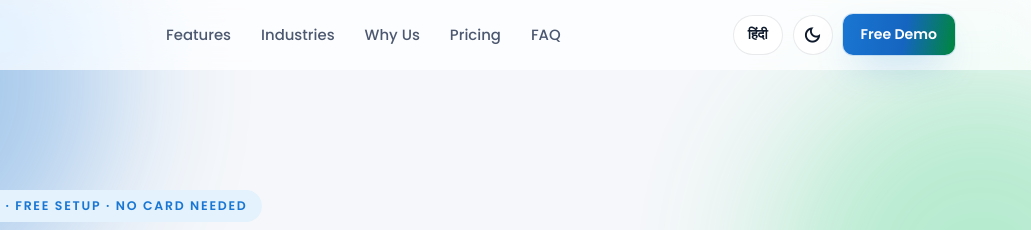
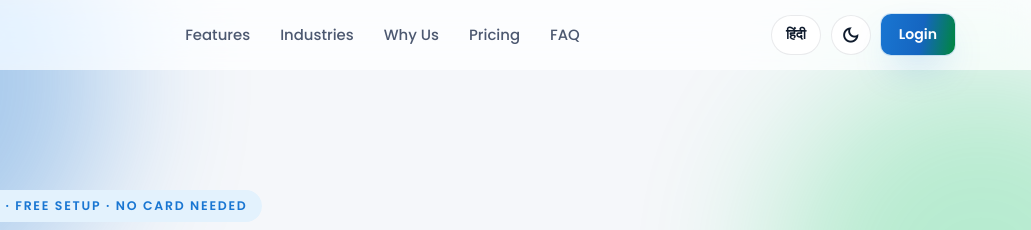
Before and after one commit to manish-dev14/billvexa-website, a plain HTML site: page index.html in a window 1280 px wide. Shown: the top 230 px of the page, 249-1280 px from the left. Drawn offline with nearby package versions, Linux system fonts and the light colour scheme.

Commit message:
update live site link

```diff
--- a/index.html
+++ b/index.html
@@ -878,7 +878,7 @@ section { position: relative; }
         <span class="material-symbols-outlined icon-light" aria-hidden="true">dark_mode</span>
         <span class="material-symbols-outlined icon-dark" aria-hidden="true">light_mode</span>
       </button>
-      <a href="#demo" class="btn btn-primary btn-sm nav-cta">Free Demo</a>
+      <a href="https://app.billvexa.in/auth/login" class="btn btn-primary btn-sm nav-cta">Login</a>
       <button class="icon-btn nav-burger" id="burger-btn" type="button" aria-label="Open menu" aria-expanded="false" aria-controls="mobile-drawer">
         <span class="material-symbols-outlined" aria-hidden="true">menu</span>
       </button>
@@ -894,6 +894,7 @@ section { position: relative; }
   <a href="#faq">FAQ</a>
   <a href="https://wa.me/918235914547?text=Hi%20BillVexa%2C%20I%27d%20like%20to%20know%20more%20about%20your%20billing%20software." target="_blank" rel="noopener">WhatsApp: <span translate="no">82359 14547</span></a>
   <a href="mailto:sales@billvexa.in">Email: <span translate="no">sales@billvexa.in</span></a>
+  <a href="https://app.billvexa.in/auth/login">Login</a>
   <a href="#demo" class="btn btn-primary mt-20">Free Demo</a>
 </div>
 
@@ -1654,6 +1655,7 @@ section { position: relative; }
     "Sales:": "सेल्स:",
     "Email:": "ईमेल:",
     "Free Demo": "फ्री डेमो",
+    "Login": "लॉगिन",
     "BillVexa home": "BillVexa होम",
     "Primary": "मुख्य मेन्यू",
     "Toggle dark mode": "डार्क मोड बदलें",
```
Also changed, not shown: 404.html (+1 -1 lines), privacy.html (+1 -1 lines), terms.html (+1 -1 lines).
